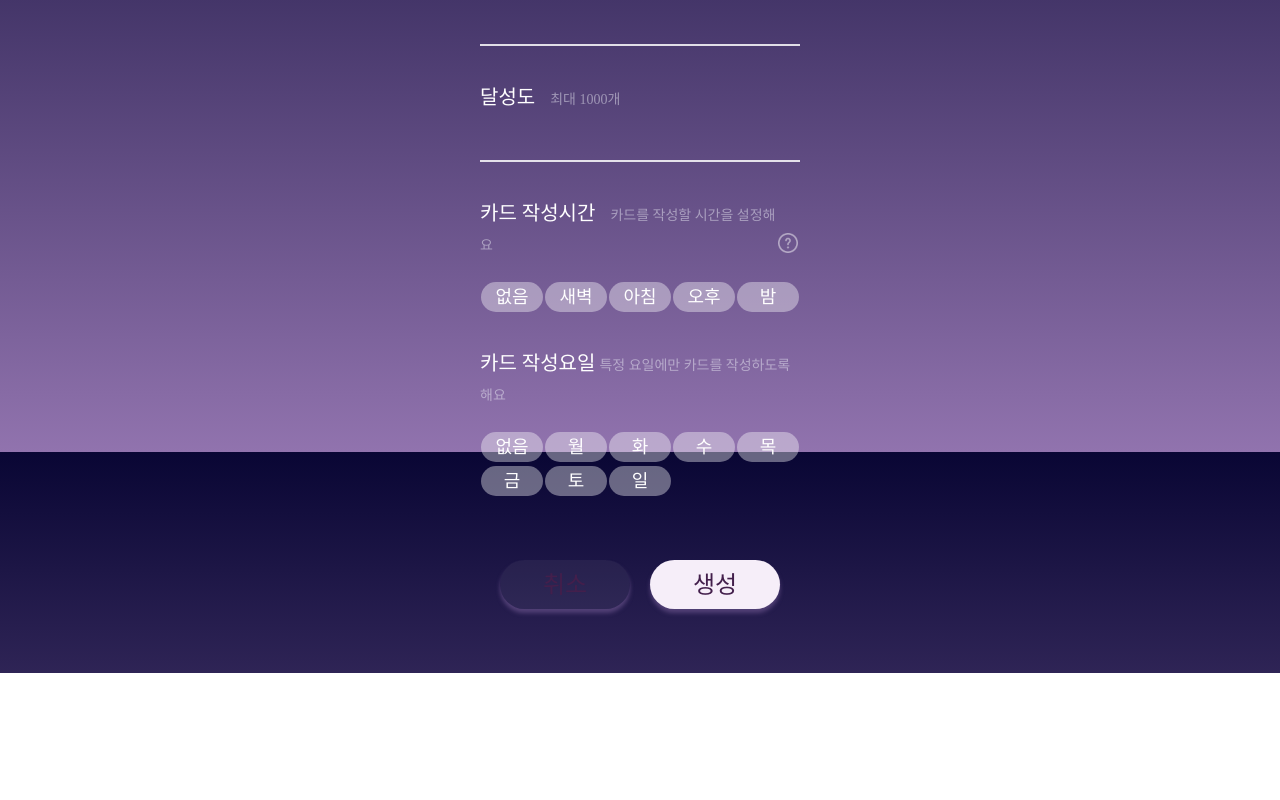
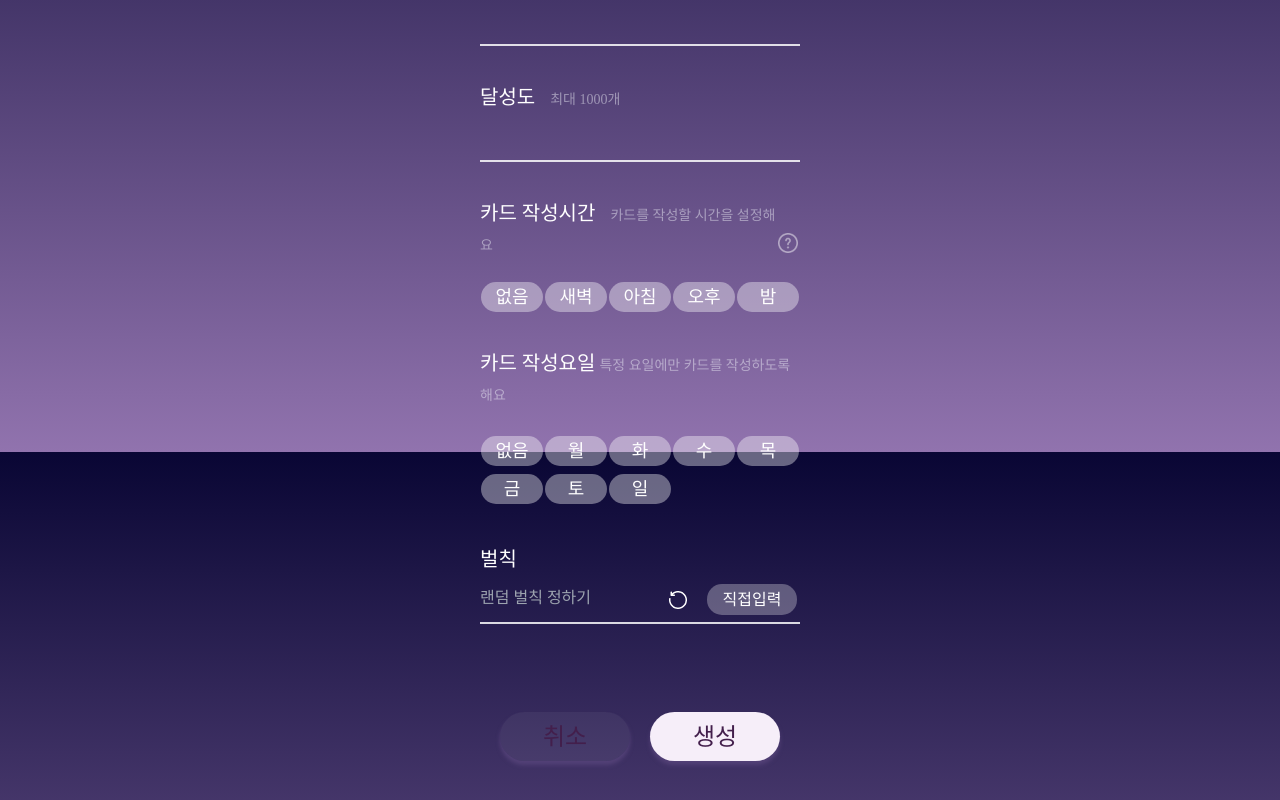
Before and after one commit to wjdgusaho/Damda, a React (Create React App) app in the folder frontend/client/: page /goal in a window 1280 px wide. Shown: the part 348-1148 px from the top of the page. Before the commit the page ends 1021 px from the top, so only its background shows below. Built offline with nearby package versions, Linux system fonts and the light colour scheme; a web font is replaced by a local one.

Commit message:
feat: 목표 타임캡슐 만들기 완성

```diff
--- a/frontend/client/src/components/GoalCapsule.tsx
+++ b/frontend/client/src/components/GoalCapsule.tsx
@@ -103,19 +103,77 @@ const BtnWrap = tw.div`
   justify-evenly
 `
 
+const RandomWrap = styled.div`
+  position: absolute;
+  top: -40px;
+  right: -145px;
+  display: flex;
+  align-items: center;
+`
+
+const CustomBtn = styled.button`
+  width: 90px;
+  height: 31px;
+  border-radius: 15px;
+  background-color: rgb(255, 255, 255, 0.29);
+  font-weight: 100;
+  margin-left: 20px;
+`
+
+const penalty = [
+  "엉덩이로 이름쓰기",
+  "스쿼트 10개 하기",
+  "카페 음료 돌리기",
+  "까나리 액젓 먹기",
+  "앞에 나가서 노래부르기",
+]
+
+interface DataItem {
+  id: number
+  title: string
+}
+
 const GoalCapsule = function () {
   let [isHelp, setIsHelp] = useState(false)
+  let [isCustom, setIsCustom] = useState(true)
   const navigate = useNavigate()
-  let [isDisabled, setIsDisabled] = useState(false)
-  let [isChecked, setIsChecked] = useState(false)
-  let [checkedValue, setCheckedValue] = useState("")
 
-  const handleOptionChange = (event: React.ChangeEvent<HTMLInputElement>) => {
-    const value = event.target.value
-    setCheckedValue(value)
-    if (value === "없음") {
-      setIsDisabled(!isDisabled)
+  const data: DataItem[] = [
+    { id: 0, title: "없음" },
+    { id: 1, title: "월" },
+    { id: 2, title: "화" },
+    { id: 3, title: "수" },
+    { id: 4, title: "목" },
+    { id: 5, title: "금" },
+    { id: 6, title: "토" },
+    { id: 7, title: "일" },
+  ]
+
+  // 체크된 아이템을 담을 배열
+  const [checkItems, setCheckItems] = useState<number[]>([])
+
+  const handleCheckboxChange = (id: number) => {
+    if (id === 0) {
+      setCheckItems([0])
+    } else {
+      // If "없음" is not selected, remove it from checkItems if present
+      const updatedCheckItems = checkItems.filter((item) => item !== 0)
+
+      // Toggle other checkboxes on/off
+      if (updatedCheckItems.includes(id)) {
+        setCheckItems(updatedCheckItems.filter((item) => item !== id))
+      } else {
+        setCheckItems([...updatedCheckItems, id])
       }
+    }
+  }
+
+  // 랜덤 벌칙
+  const [selectedPenalty, setSelectedPenalty] = useState<string | null>(null)
+
+  const handleButtonClick = () => {
+    const randomIndex = Math.floor(Math.random() * penalty.length)
+    setSelectedPenalty(penalty[randomIndex])
   }
 
   return (
@@ -205,91 +263,51 @@ const GoalCapsule = function () {
           </Content>
         </ContentWrap>
         <div className="mt-6">
+          {data.map((item) => (
+            <React.Fragment key={item.id}>
               <input
+                type="checkbox"
                 style={{ display: "none" }}
-            type="checkbox"
-            id="card_none"
+                id={`day_${item.id}`}
                 name="day"
-            value="없음"
-            onChange={handleOptionChange}
+                value={item.title}
+                onChange={() => handleCheckboxChange(item.id)}
+                checked={checkItems.includes(item.id)}
               />
-          <RadioBtn htmlFor="card_none">없음</RadioBtn>
-
-          <input
-            style={{ display: "none" }}
-            type="checkbox"
-            id="mon"
-            value="mon"
-            name="day"
-            disabled={isDisabled}
-            checked={checkedValue === "mon"}
-            onChange={handleOptionChange}
+              <RadioBtn className="my-1" htmlFor={`day_${item.id}`}>
+                {item.title}
+              </RadioBtn>
+            </React.Fragment>
+          ))}
+        </div>
+        <ContentWrap>
+          <Content>벌칙</Content>
+        </ContentWrap>
+        <PenaltyInputBox
+          className="w-80"
+          type="text"
+          placeholder="랜덤 벌칙 정하기"
+          disabled={isCustom}
+          maxLength={30}
+          defaultValue={selectedPenalty !== null ? selectedPenalty : ""}
         />
-          <RadioBtn htmlFor="mon">월</RadioBtn>
-
-          <input
-            style={{ display: "none" }}
-            type="checkbox"
-            id="tue"
-            value="tue"
-            name="day"
-            disabled={isDisabled}
-            checked={checkedValue === "tue"}
-            onChange={handleOptionChange}
+        <div style={{ position: "relative", width: "24px", height: "24px" }}>
+          <RandomWrap>
+            <img
+              onClick={handleButtonClick}
+              style={{ width: "18px", height: "18px" }}
+              src="assets/icons/random.png"
+              alt="random"
             />
-          <RadioBtn htmlFor="tue">화</RadioBtn>
-          <input
-            style={{ display: "none" }}
-            type="checkbox"
-            id="wed"
-            name="day"
-            disabled={isDisabled}
-            onChange={handleOptionChange}
-            // checked={isChecked}
-          />
-          <RadioBtn htmlFor="wed">수</RadioBtn>
-          <input
-            style={{ display: "none" }}
-            type="checkbox"
-            id="thu"
-            name="day"
-            disabled={isDisabled}
-            onChange={handleOptionChange}
-            // checked={isChecked}
-          />
-          <RadioBtn htmlFor="thu">목</RadioBtn>
-          <input
-            style={{ display: "none" }}
-            type="checkbox"
-            id="fri"
-            name="day"
-            disabled={isDisabled}
-            onChange={handleOptionChange}
-            // checked={isChecked}
-          />
-          <RadioBtn className="mt-1" htmlFor="fri">
-            금
-          </RadioBtn>
-          <input
-            style={{ display: "none" }}
-            type="checkbox"
-            id="sat"
-            name="day"
-            disabled={isDisabled}
-            onChange={handleOptionChange}
-            // checked={isChecked}
-          />
-          <RadioBtn htmlFor="sat">토</RadioBtn>
-          <input
-            style={{ display: "none" }}
-            type="checkbox"
-            id="sun"
-            name="day"
-            disabled={isDisabled}
-            onChange={handleOptionChange}
-            // checked={isChecked}
-          />
-          <RadioBtn htmlFor="sun">일</RadioBtn>
+            <CustomBtn
+              onClick={() => {
+                setIsCustom(false)
+                setSelectedPenalty(null)
+              }}
+            >
+              직접입력
+            </CustomBtn>
+          </RandomWrap>
         </div>
         <BtnWrap>
           <CancelBtn
@@ -306,4 +324,16 @@ const GoalCapsule = function () {
   )
 }
 
+// 랜덤 벌칙 정하기
+interface InputBoxProps {
+  className?: string
+  type?: string
+  placeholder?: string
+  disabled?: boolean
+  maxLength?: number
+  defaultValue: string | null
+}
+
+const PenaltyInputBox = styled(InputBox)<InputBoxProps>``
+
 export default GoalCapsule
```
Also changed, not shown: frontend/client/public/assets/icons/random.png (added). Lines whose indentation alone changed are shown as unchanged.
